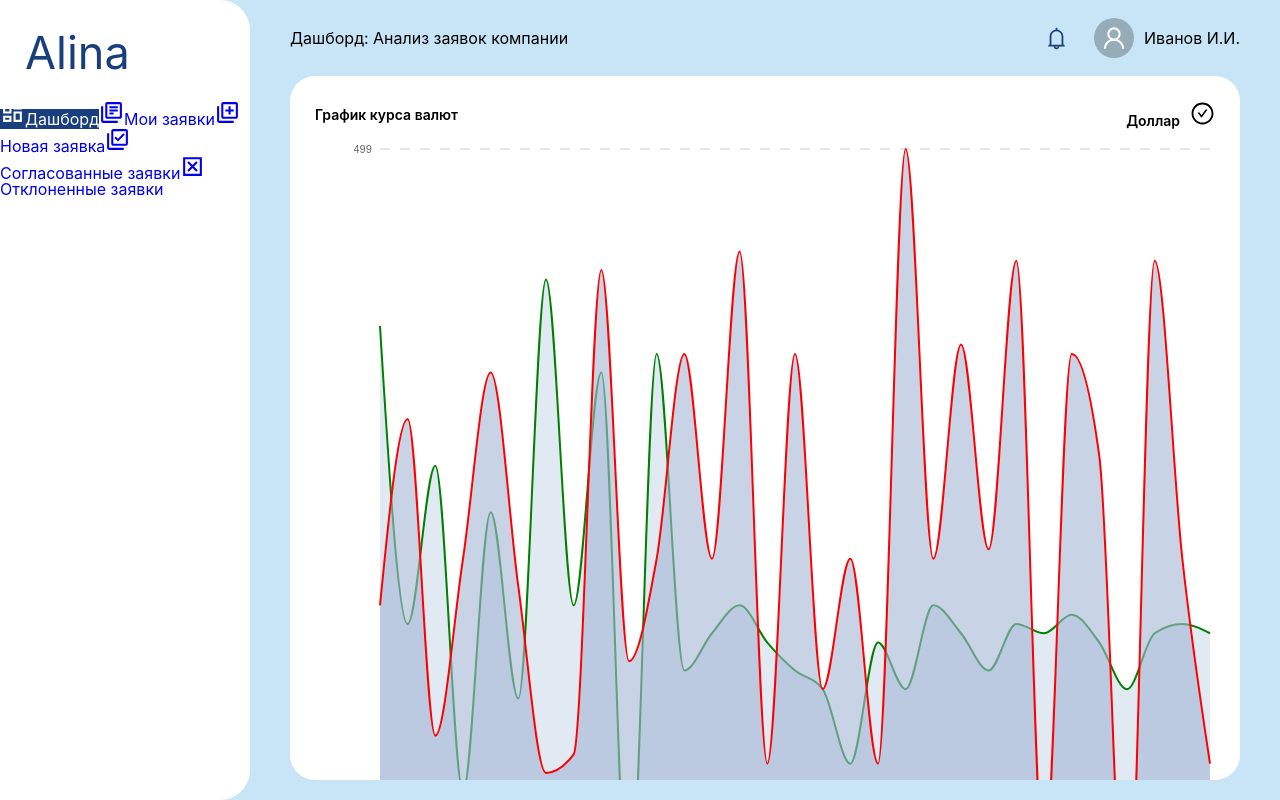
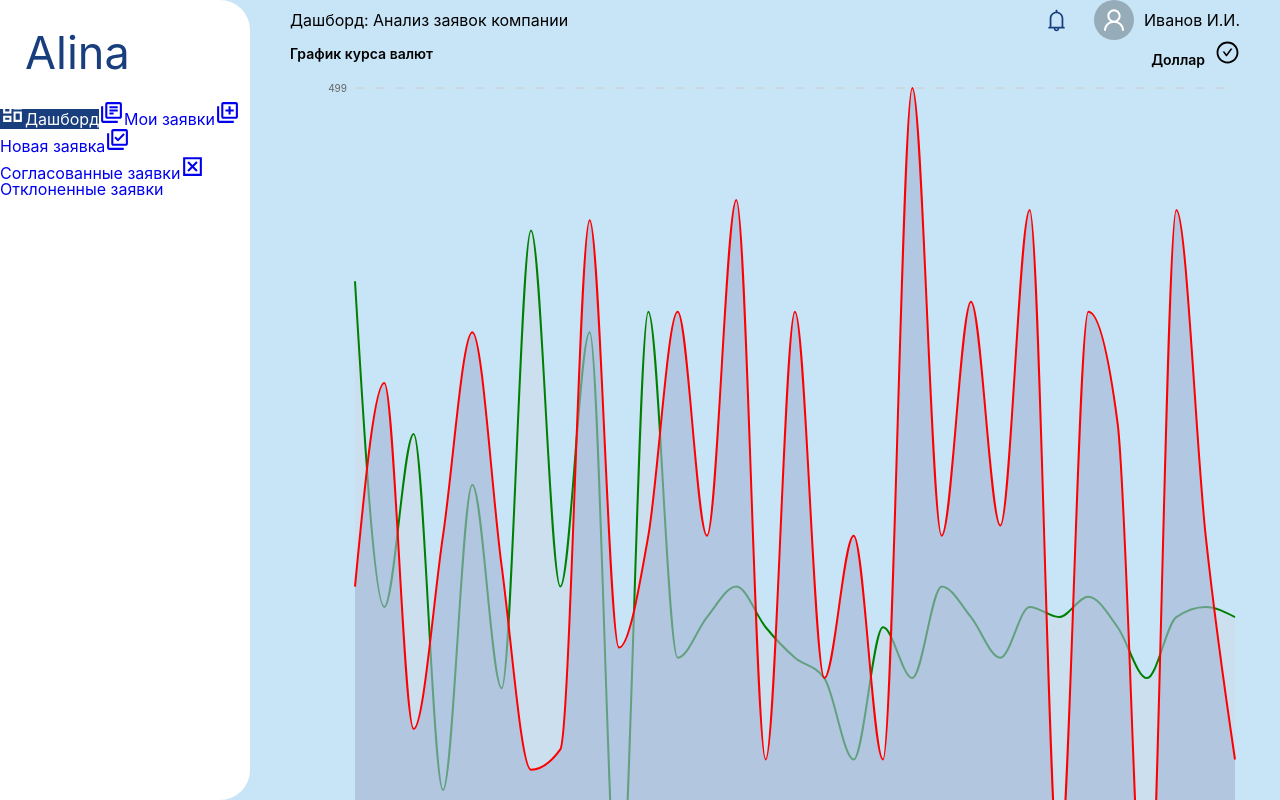
Before and after one commit to ZetBaur/alina, a React (Vite) app: page / in a window 1280 px wide. Shown: the top 800 px of the page. Built offline with nearby package versions, Linux system fonts and the light colour scheme.

Commit message:
refactor modules imports

```diff
--- /dev/null
+++ b/src/components/ScreenWrapper.module.scss
@@ -0,0 +1,5 @@
+.screen-wrapper {
+  background: #fff;
+  padding: 25px;
+  border-radius: 25px;
+}
--- /dev/null
+++ b/src/components/ScreenWrapper.tsx
@@ -0,0 +1,11 @@
+import styles from './ScreenWrapper.module.scss';
+
+interface Props {
+  children: JSX.Element[] | JSX.Element;
+}
+
+function ScreenWrapper({ children }: Props) {
+  return <div className={styles.screenWrapper}>{children}</div>;
+}
+
+export default ScreenWrapper;
--- /dev/null
+++ b/src/components/index.ts
@@ -0,0 +1,9 @@
+export { default as CurrencyChart } from './CurrencyChart';
+export { default as Header } from './Header';
+export { default as KpiChart } from './KpiChart';
+export { default as Menu } from './Menu';
+export { default as SalesChart } from './SalesChart';
+export { default as ScreenWrapper } from './ScreenWrapper';
+export { default as StatisticsChart } from './StatisticsChart';
+export { default as Title } from './Title';
+export { default as Widget } from './Widget';
--- a/src/layouts/MainLayout.tsx
+++ b/src/layouts/MainLayout.tsx
@@ -1,6 +1,9 @@
 import { Outlet } from 'react-router-dom';
-import Header from '../components/Header';
-import Menu from '../components/Menu';
+// import Header from '../components/Header';
+// import Menu from '../components/Menu';
+// import ScreenWrapper from '../components/ScreenWrapper';
+
+import { Header, Menu, ScreenWrapper } from '../components';
 import styles from './MainLayout.module.scss';
 
 const MainLayout = () => {
@@ -10,7 +13,10 @@ const MainLayout = () => {
 
       <main className={styles.main}>
         <Header />
-        <Outlet />
+
+        <ScreenWrapper>
+          <Outlet />
+        </ScreenWrapper>
       </main>
     </>
   );
--- a/src/screens/Dashboard.module.scss
+++ b/src/screens/Dashboard.module.scss
@@ -1,7 +1,7 @@
 .dashboard {
-  background: #fff;
-  padding: 25px;
-  border-radius: 25px;
+  // background: #fff;
+  // padding: 25px;
+  // border-radius: 25px;
   height: 100%;
   display: flex;
   flex-direction: column;
```
Also changed, not shown: src/screens/Dashboard.tsx (+14 -5 lines).
